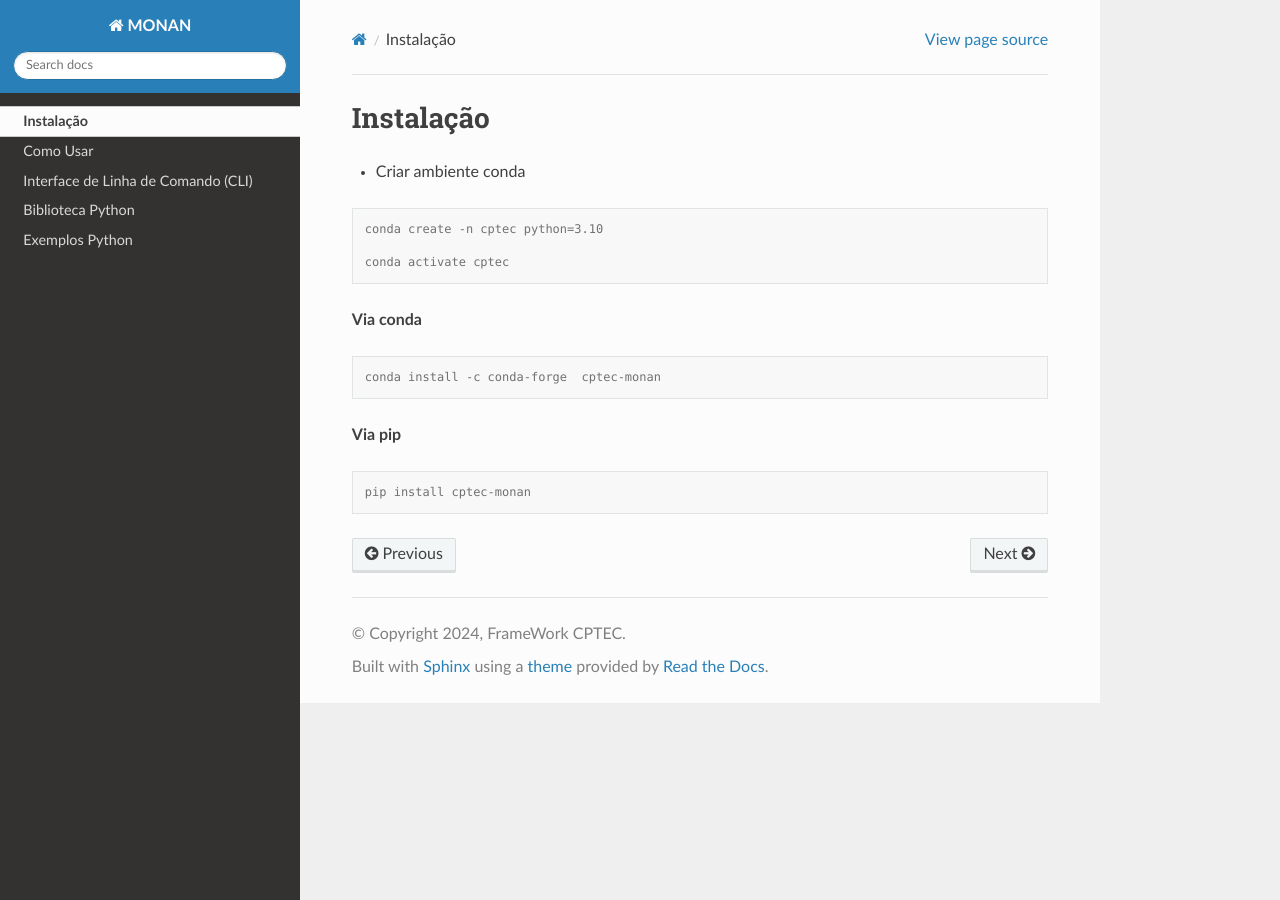
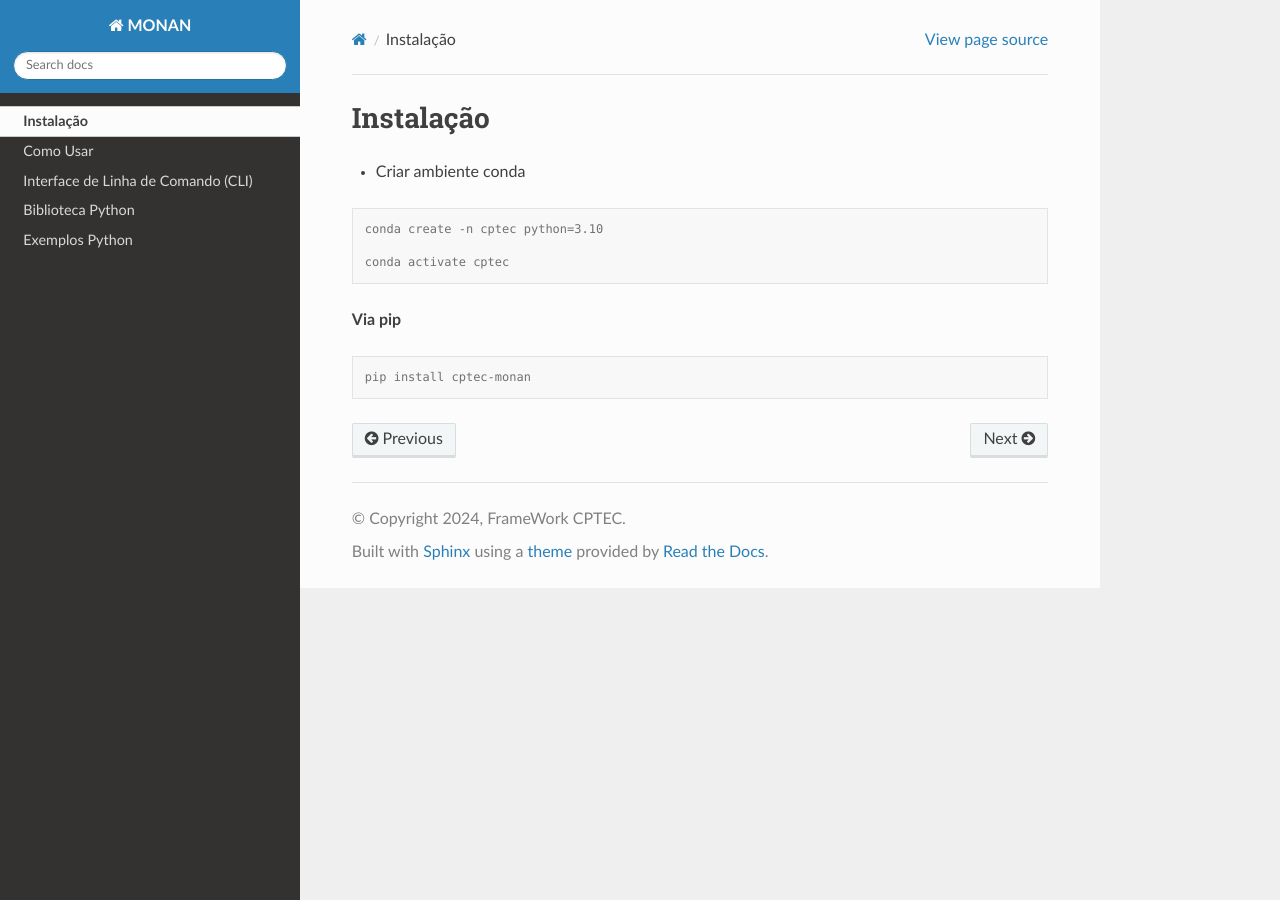
Before and after one commit to framework-CPTEC/CPTEC_MONAN, a Sphinx documentation site: the page built from docs/install.rst, in a window 1280 px wide. Built offline with Sphinx 7.4.7 and the Read the Docs theme 3.1.0, drawn with Linux system fonts in a browser that asks for light colours; pages that are not in the unit, such as notebooks, are missing from menus.

Commit message:
Add files via upload

```diff
--- a/docs/install.rst
+++ b/docs/install.rst
@@ -10,13 +10,6 @@ Instalação
   conda activate cptec
 
 
-**Via conda**
-
-.. code-block:: console
-
-  conda install -c conda-forge  cptec-monan
-
-
 **Via pip**
 
 .. code-block:: console
```
